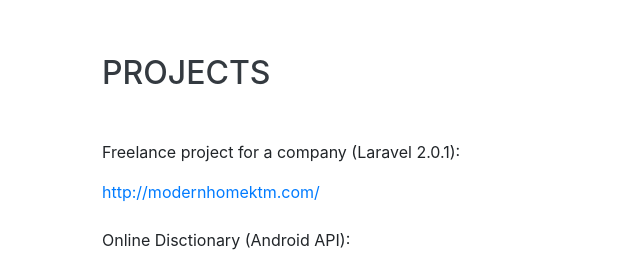
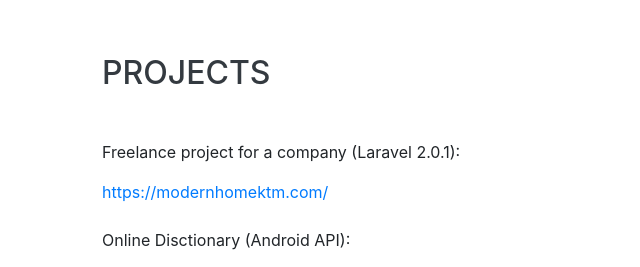
Before and after one commit to rm0016nc/rm0016nc.github.io, a website with bundled scripts: page index.html in a window 1280 px wide. Shown: the part 3677-3944 px from the top of the page, 218-858 px from the left. Built offline with nearby package versions, Linux system fonts and the light colour scheme; a web font is replaced by a local one.

Commit message:
Update index.html

```diff
--- a/index.html
+++ b/index.html
@@ -219,7 +219,7 @@
     <section class="resume-section p-3 p-lg-5 d-flex align-items-center" id="projects">
       <div class="w-100">
         <h2 class="mb-5">Projects</h2><p>Freelance project for a company (Laravel 2.0.1):</p>
-        <a href="http://modernhomektm.com"> http://modernhomektm.com/</a> </br> </br>
+        <a href="http://modernhomektm.com"> https://modernhomektm.com/</a> </br> </br>
 
         <p> Online Disctionary (Android API):</p>
         <a href="https://github.com/rm0016nc/Dictionary-Api"> https://github.com/rm0016nc/Dictionary-Api </a></br> </br>
```
